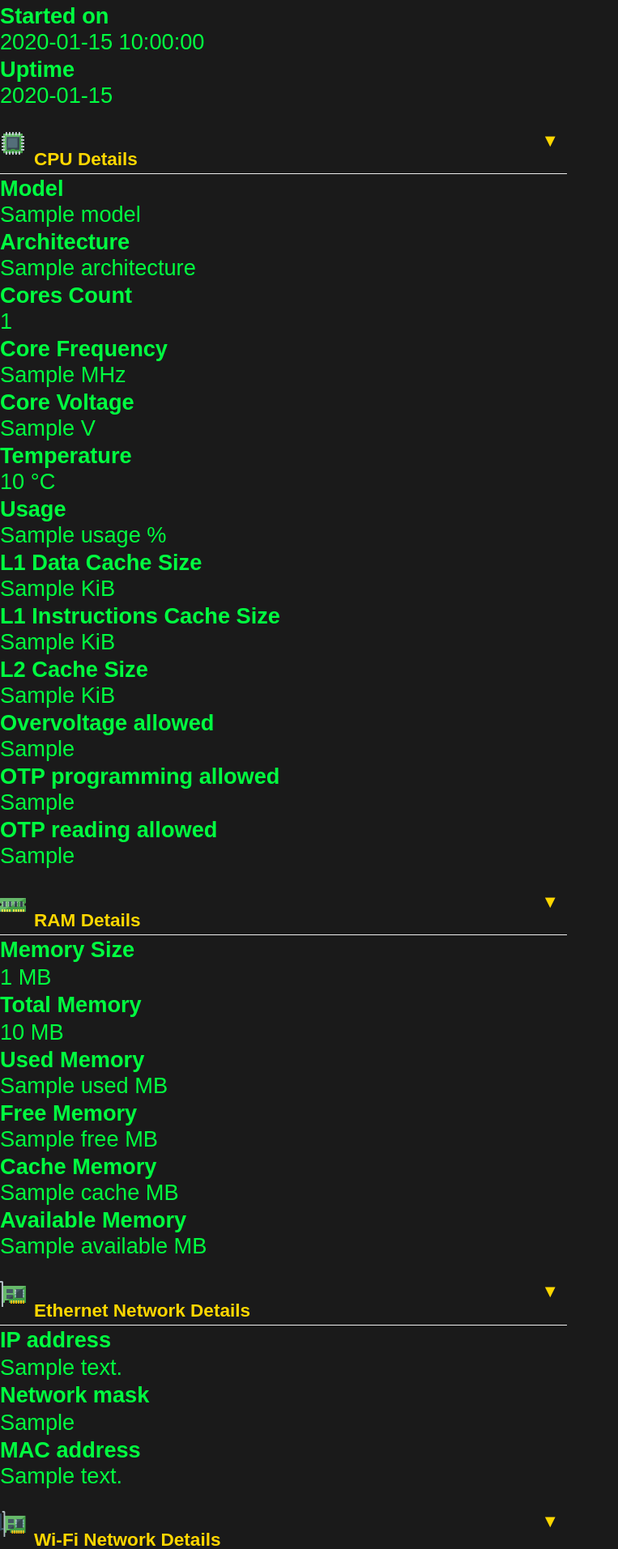
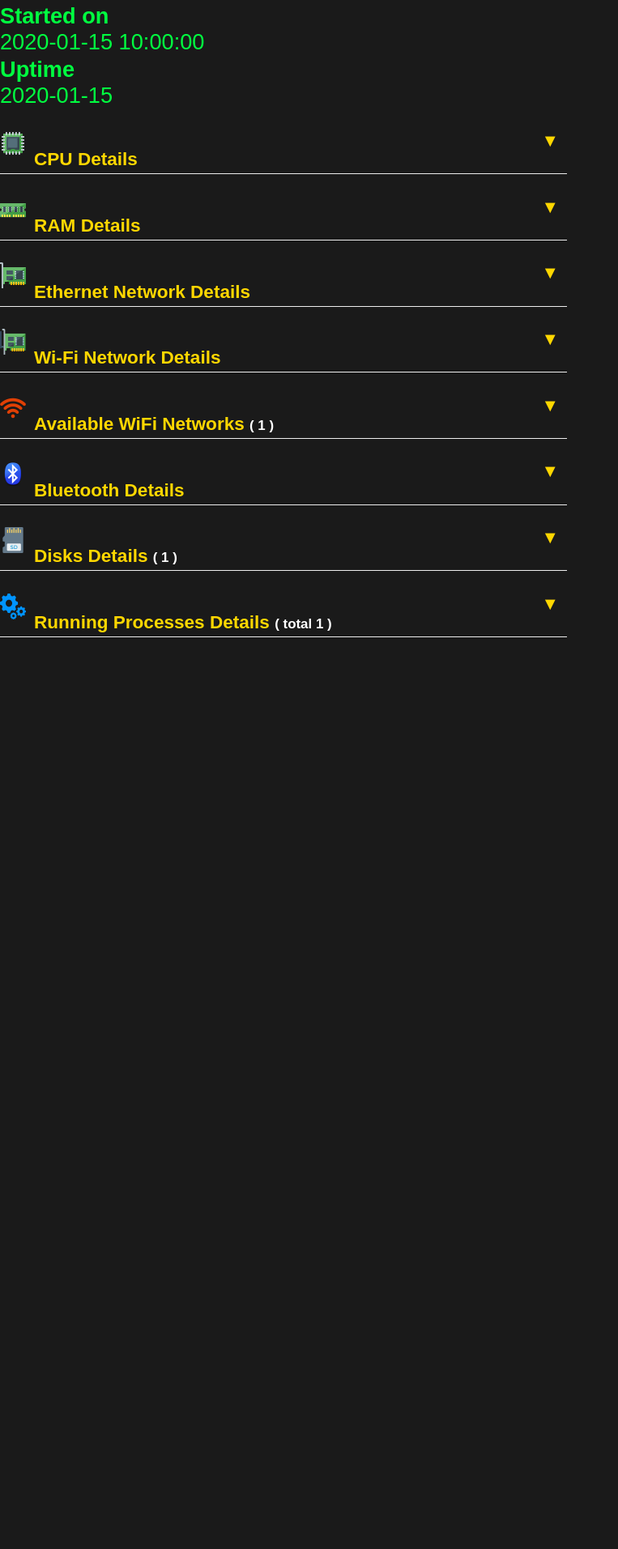
Before and after one commit to Nkeramov/rpi_system_info, a Python web app: template templates/index.html in a window 1280 px wide. Shown: the part 801-2714 px from the top of the page at 81% size, without its empty margins (0-763 px from the left). After the commit the page ends 1588 px from the top, so only its background shows below. Run offline with Jinja, Linux system fonts and the light colour scheme; the template is opened without the code that fills it: most values are stand-ins (such as "Sample title", 1, 10 or a date in 2020).

Commit message:
refactor: changed order in index page

```diff
--- a/templates/index.html
+++ b/templates/index.html
@@ -125,7 +125,7 @@
                     <h5>CPU Details</h5>
                 </div>
             </div>
-            <div class="toggle-content">
+            <div class="toggle-content collapsed">
                 <div class="row t-row">
                     <div class="five columns t-caption">
                         Model
@@ -239,7 +239,7 @@
                     <h5>RAM Details</h5>
                </div>
             </div>
-            <div class="toggle-content">
+            <div class="toggle-content collapsed">
                 <div class="row t-row">
                     <div class="five columns t-caption">
                         Memory Size
@@ -297,7 +297,7 @@
                     <h5>Ethernet Network Details</h5>
                 </div>
             </div>
-            <div class="toggle-content">
+            <div class="toggle-content collapsed">
                 <div class="row t-row">
                     <div class="five columns t-caption">
                         IP address
@@ -331,7 +331,7 @@
                     <h5>Wi-Fi Network Details</h5>
                 </div>
             </div>
-            <div class="toggle-content">
+            <div class="toggle-content collapsed">
                 <div class="row t-row">
                     <div class="five columns t-caption">
                         IP address
@@ -359,31 +359,13 @@
             </div>
             <div class="row t-header toggle-header">
                 <div class="t-header-img">
-                    <img src="static/images/bluetooth.png" style="width:32px">
-                </div>
-                <div>
-                    <h5>Bluetooth Network Details</h5>
-                </div>
-            </div>
-            <div class="toggle-content">
-                <div class="row t-row">
-                    <div class="five columns t-caption">
-                        MAC address
-                    </div>
-                    <div class="seven columns">
-                        {{bluetooth_mac_address}}
-                    </div>
-                </div>
-            </div>
-            <div class="row t-header toggle-header">
-                <div class="t-header-img">
                     <img src="static/images/wifi.png" style="width:32px">
                 </div>
                 <div>
                     <h5>Available WiFi Networks <span class="item-count"> ( {{ available_wifi_networks | length}} ) </span></h5>
                 </div>
             </div>
-            <div class="toggle-content">
+            <div class="toggle-content collapsed">
                 <div>
                     <table class="u-full-width sortable">
                         <thead>
@@ -413,13 +395,31 @@
             </div>
             <div class="row t-header toggle-header">
                 <div class="t-header-img">
+                    <img src="static/images/bluetooth.png" style="width:32px">
+                </div>
+                <div>
+                    <h5>Bluetooth Details</h5>
+                </div>
+            </div>
+            <div class="toggle-content collapsed">
+                <div class="row t-row">
+                    <div class="five columns t-caption">
+                        MAC address
+                    </div>
+                    <div class="seven columns">
+                        {{bluetooth_mac_address}}
+                    </div>
+                </div>
+            </div>
+            <div class="row t-header toggle-header">
+                <div class="t-header-img">
                     <img src="static/images/storage.png" style="width:32px">
                 </div>
                 <div>
                     <h5>Disks Details <span class="item-count"> ( {{ disks_details | length}} ) </span></h5>
                 </div>
             </div>
-            <div class="toggle-content">
+            <div class="toggle-content collapsed">
                 <table class="u-full-width sortable">
                     <thead>
                         <tr>
@@ -453,7 +453,7 @@
                     <h5>Running Processes Details <span class="item-count"> ( total {{ processes_details | length}} ) </span></h5>
                 </div>
             </div>
-            <div class="toggle-content">
+            <div class="toggle-content collapsed">
                 <table class="u-full-width sortable">
                     <thead>
                         <tr>
```
